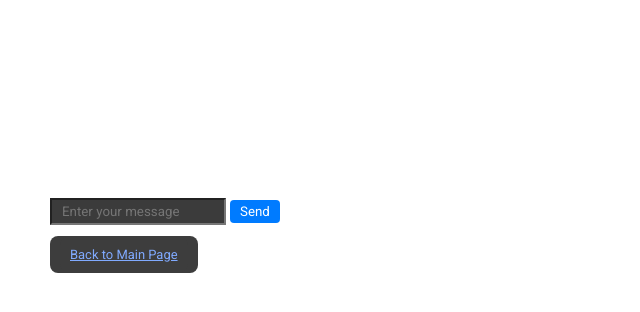
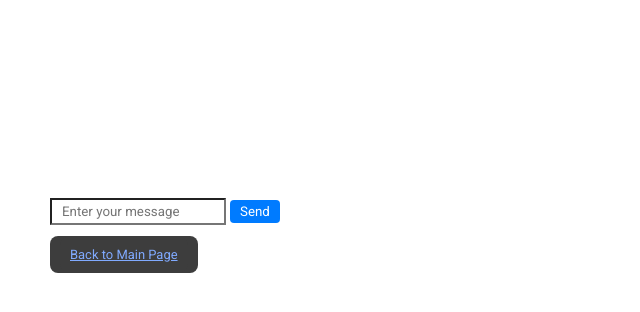
Before and after one commit to Bob-the-Bobothy/bigrat, a PHP site: page /php/chatroom.php in a window 1280 px wide. Shown: the part 209-521 px from the top of the page, without its empty margins (0-640 px from the left). Run offline with PHP 8.4, Linux system fonts and the light colour scheme; the visitor is signed in with stand-in values (Sample User, id 1).

Commit message:
Revert "Test"

```diff
--- a/css/style.css
+++ b/css/style.css
@@ -1,9 +1,5 @@
 /* Import the Roboto font from the Google Fonts API */
 @import url('https://fonts.googleapis.com/css2?family=Roboto');
-
-input {
-  background-color: #3b3b3b
-}
 
 /* ChatGPT went nuts*/
 :root {
```
